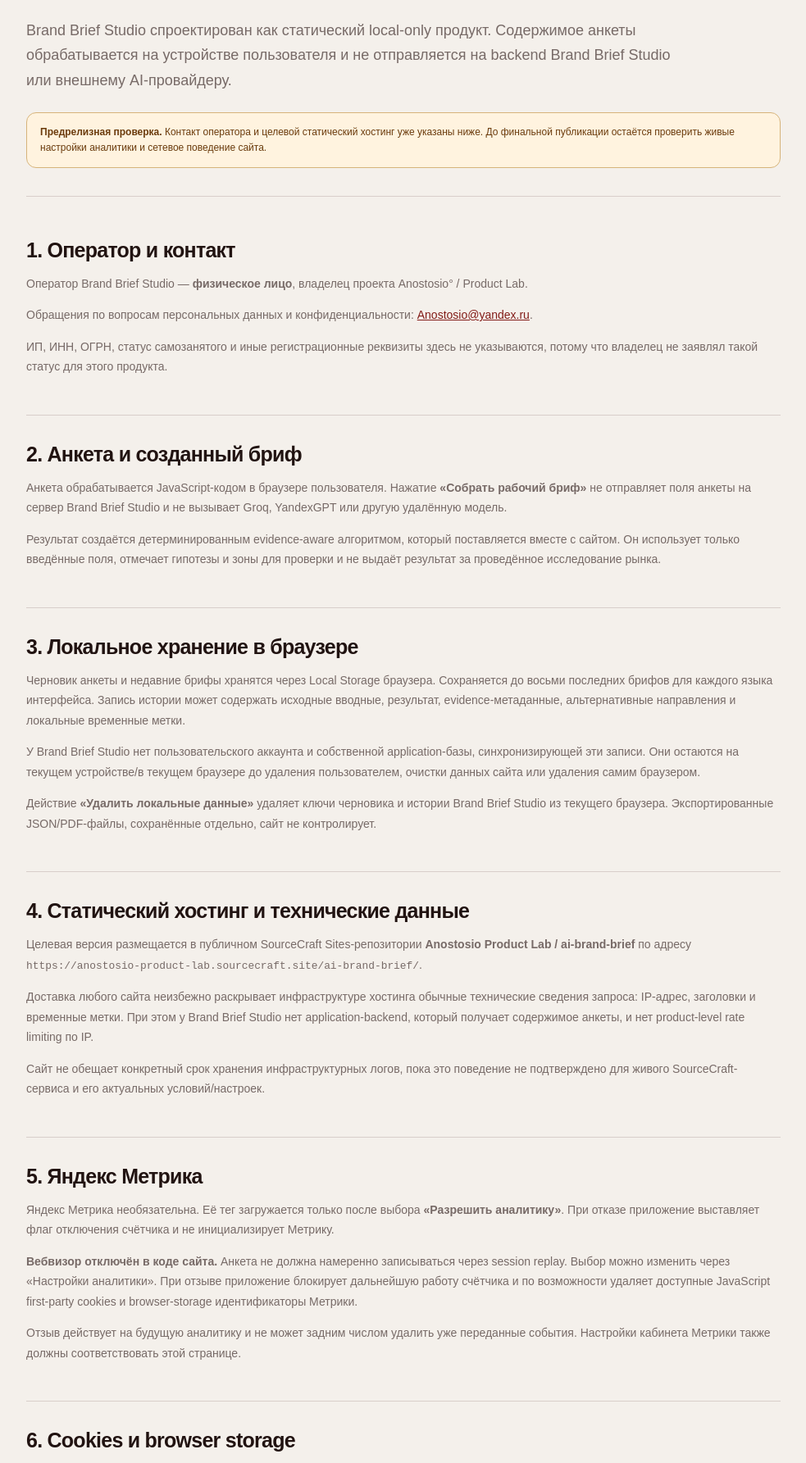
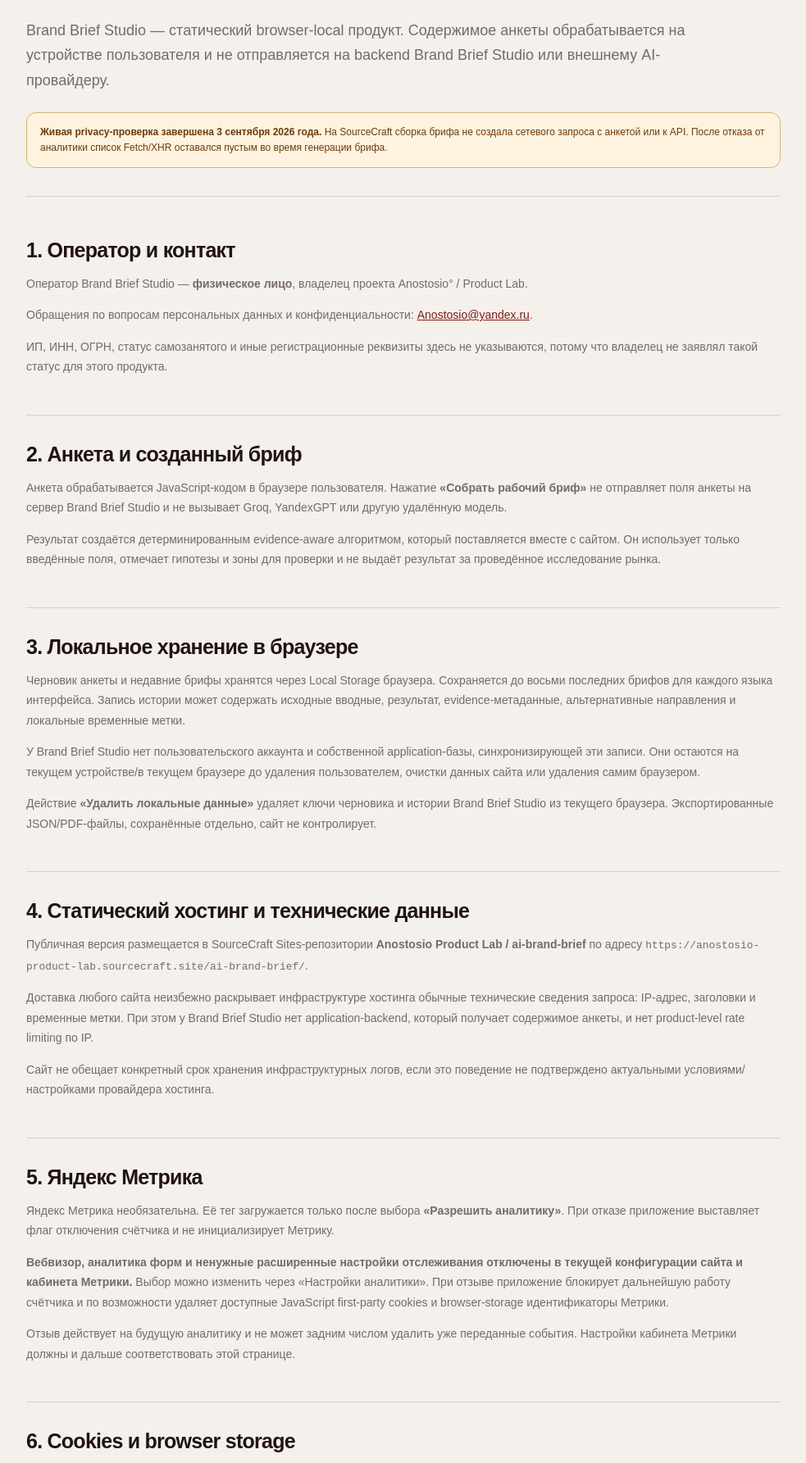
Before and after one commit to Anostosio/ai-brand-brief, a website: page ru/privacy/index.html in a window 1280 px wide. Shown: the part 284-2069 px from the top of the page at 82% size, without its empty margins (148-1131 px from the left). Drawn offline with Linux system fonts and the light colour scheme.

Commit message:
Finalize live privacy verification

```diff
--- a/ru/privacy/index.html
+++ b/ru/privacy/index.html
@@ -16,8 +16,8 @@
     <header class="privacy-hero">
       <p class="eyebrow">Anostosio° / Product Lab</p>
       <h1>Конфиденциальность в Brand Brief Studio</h1>
-      <p class="lead">Brand Brief Studio спроектирован как статический local-only продукт. Содержимое анкеты обрабатывается на устройстве пользователя и не отправляется на backend Brand Brief Studio или внешнему AI-провайдеру.</p>
-      <div class="privacy-status"><strong>Предрелизная проверка.</strong> Контакт оператора и целевой статический хостинг уже указаны ниже. До финальной публикации остаётся проверить живые настройки аналитики и сетевое поведение сайта.</div>
+      <p class="lead">Brand Brief Studio — статический browser-local продукт. Содержимое анкеты обрабатывается на устройстве пользователя и не отправляется на backend Brand Brief Studio или внешнему AI-провайдеру.</p>
+      <div class="privacy-status"><strong>Живая privacy-проверка завершена 3 сентября 2026 года.</strong> На SourceCraft сборка брифа не создала сетевого запроса с анкетой или к API. После отказа от аналитики список Fetch/XHR оставался пустым во время генерации брифа.</div>
     </header>
 
     <article class="privacy-content">
@@ -43,16 +43,16 @@
 
       <section>
         <h2>4. Статический хостинг и технические данные</h2>
-        <p>Целевая версия размещается в публичном SourceCraft Sites-репозитории <strong>Anostosio Product Lab / ai-brand-brief</strong> по адресу <code>https://anostosio-product-lab.sourcecraft.site/ai-brand-brief/</code>.</p>
+        <p>Публичная версия размещается в SourceCraft Sites-репозитории <strong>Anostosio Product Lab / ai-brand-brief</strong> по адресу <code>https://anostosio-product-lab.sourcecraft.site/ai-brand-brief/</code>.</p>
         <p>Доставка любого сайта неизбежно раскрывает инфраструктуре хостинга обычные технические сведения запроса: IP-адрес, заголовки и временные метки. При этом у Brand Brief Studio нет application-backend, который получает содержимое анкеты, и нет product-level rate limiting по IP.</p>
-        <p>Сайт не обещает конкретный срок хранения инфраструктурных логов, пока это поведение не подтверждено для живого SourceCraft-сервиса и его актуальных условий/настроек.</p>
+        <p>Сайт не обещает конкретный срок хранения инфраструктурных логов, если это поведение не подтверждено актуальными условиями/настройками провайдера хостинга.</p>
       </section>
 
       <section>
         <h2>5. Яндекс Метрика</h2>
         <p>Яндекс Метрика необязательна. Её тег загружается только после выбора <strong>«Разрешить аналитику»</strong>. При отказе приложение выставляет флаг отключения счётчика и не инициализирует Метрику.</p>
-        <p><strong>Вебвизор отключён в коде сайта.</strong> Анкета не должна намеренно записываться через session replay. Выбор можно изменить через «Настройки аналитики». При отзыве приложение блокирует дальнейшую работу счётчика и по возможности удаляет доступные JavaScript first-party cookies и browser-storage идентификаторы Метрики.</p>
-        <p>Отзыв действует на будущую аналитику и не может задним числом удалить уже переданные события. Настройки кабинета Метрики также должны соответствовать этой странице.</p>
+        <p><strong>Вебвизор, аналитика форм и ненужные расширенные настройки отслеживания отключены в текущей конфигурации сайта и кабинета Метрики.</strong> Выбор можно изменить через «Настройки аналитики». При отзыве приложение блокирует дальнейшую работу счётчика и по возможности удаляет доступные JavaScript first-party cookies и browser-storage идентификаторы Метрики.</p>
+        <p>Отзыв действует на будущую аналитику и не может задним числом удалить уже переданные события. Настройки кабинета Метрики должны и дальше соответствовать этой странице.</p>
       </section>
 
       <section>
@@ -70,7 +70,7 @@
 
       <section>
         <h2>7. Внешние сервисы</h2>
-        <p>В целевом пути анкеты нет внешнего AI-провайдера. Google Fonts удалён из runtime; до добавления локальных лицензированных файлов используются локальные/системные шрифты. Ссылка на портфолио открывается только после клика. Яндекс Метрика остаётся единственной необязательной аналитической зависимостью и загружается только после согласия.</p>
+        <p>В пути анкеты нет внешнего AI-провайдера. Google Fonts отсутствует в runtime; до добавления локальных лицензированных файлов используются локальные/системные шрифты. Ссылка на портфолио открывается только после клика. Яндекс Метрика остаётся единственной необязательной аналитической зависимостью и загружается только после согласия.</p>
       </section>
 
       <section>
@@ -80,8 +80,8 @@
       </section>
 
       <section>
-        <h2>9. Статус production</h2>
-        <p>Эта страница описывает <strong>целевую бесплатную browser-local версию на SourceCraft</strong>. Старый Vercel/Groq deployment не должен описываться этой страницей после перехода. Перед финальным cutover остаются live network-проверка и проверка настроек кабинета Метрики.</p>
+        <h2>9. Текущая production-архитектура</h2>
+        <p>Эта страница описывает <strong>бесплатную browser-local версию на SourceCraft</strong>. Живая проверка подтвердила, что сама генерация брифа не передаёт наружу содержимое анкеты/free-text. Необязательная аналитика остаётся отдельной и работает только после согласия.</p>
       </section>
     </article>
 
```
